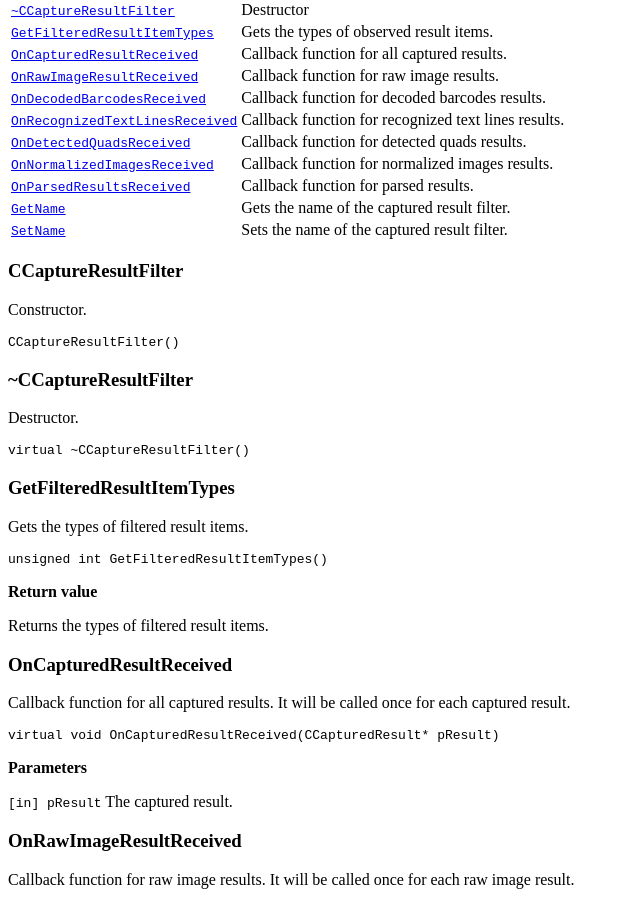
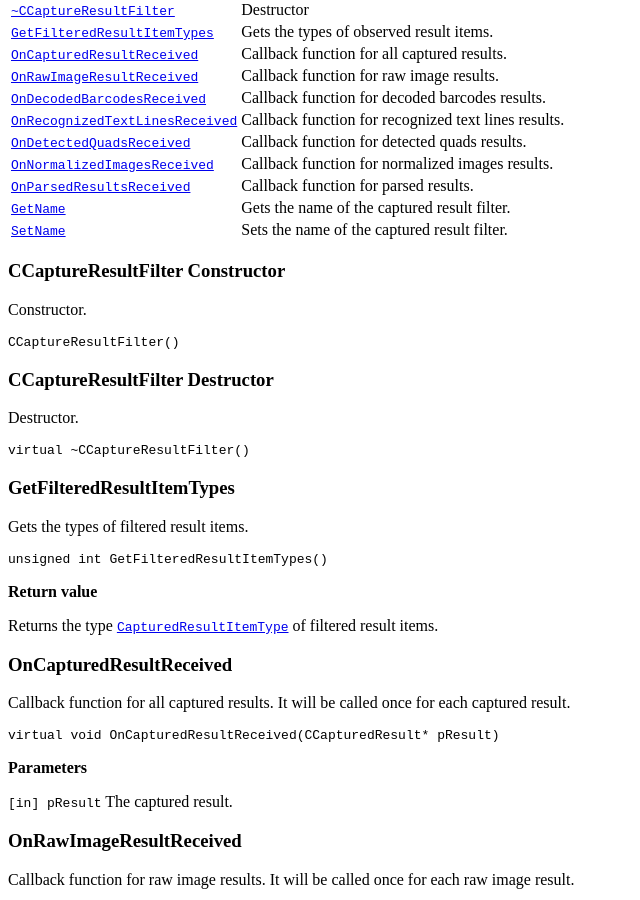
Before and after one commit to dynamsoft-docs/capture-vision-docs-server, a Jekyll site: the page built from programming/cplusplus/api-reference/core/basic-structures/captured-result-filter.md, in a window 1280 px wide and 900 px high, scrolled down 926 px. Shown: the whole window, without its empty margins (0-640 px from the left). Built offline with Jekyll 4.4.1, drawn with Linux system fonts in a browser that asks for light colours.

Commit message:
fix link bug

````diff
--- a/_includes/sidelist-programming/programming-cpp.html
+++ b/_includes/sidelist-programming/programming-cpp.html
@@ -124,8 +124,8 @@
         </li>
         <li lang="cplusplus"><a>State Listener</a>
             <ul lang="cplusplus">
-                <li lang="cplusplus"><a href="{{ site.cpp_api }}capture-vision-router/capture-state-listener.html" class="otherLinkColour">CCaptureStateListener</a></li>
-                <li lang="cplusplus"><a href="{{ site.cpp_api }}capture-vision-router/image-source-state-listener.html" class="otherLinkColour">CImageSourceStateListener</a></li>
+                <li lang="cplusplus"><a href="{{ site.cpp_api }}capture-vision-router/auxiliary-classes/capture-state-listener.html" class="otherLinkColour">CCaptureStateListener</a></li>
+                <li lang="cplusplus"><a href="{{ site.cpp_api }}capture-vision-router/auxiliary-classes/image-source-state-listener.html" class="otherLinkColour">CImageSourceStateListener</a></li>
             </ul>
         </li>
         <li lang="cplusplus"><a>License</a>
--- a/programming/cplusplus/api-reference/core/basic-structures/captured-result-filter.md
+++ b/programming/cplusplus/api-reference/core/basic-structures/captured-result-filter.md
@@ -27,8 +27,8 @@ class CCaptureResultFilter
 
 | Method                                                            | Description                                          |
 | ----------------------------------------------------------------- | ---------------------------------------------------- |
-| [`CCaptureResultFilter`](#ccaptureresultfilter)               | Constructor                                          |
-| [`~CCaptureResultFilter`](#ccaptureresultfilter)              | Destructor                                           |
+| [`CCaptureResultFilter`](#ccaptureresultfilter-constructor)               | Constructor                                          |
+| [`~CCaptureResultFilter`](#ccaptureresultfilter-destructor)              | Destructor                                           |
 | [`GetFilteredResultItemTypes`](#getfilteredresultitemtypes)       | Gets the types of observed result items.             |
 | [`OnCapturedResultReceived`](#oncapturedresultreceived)           | Callback function for all captured results.          |
 | [`OnRawImageResultReceived`](#onrawimageresultreceived)           | Callback function for raw image results.             |
@@ -40,7 +40,7 @@ class CCaptureResultFilter
 | [`GetName`](#getname)       | Gets the name of the captured result filter.                                             |
 | [`SetName`](#setname)       | Sets the name of the captured result filter.                                             |
 
-### CCaptureResultFilter
+### CCaptureResultFilter Constructor
 
 Constructor.
 
@@ -48,7 +48,7 @@ Constructor.
 CCaptureResultFilter()
 ```
 
-### ~CCaptureResultFilter
+### CCaptureResultFilter Destructor
 
 Destructor.
 
@@ -66,7 +66,7 @@ unsigned int GetFilteredResultItemTypes()
 
 **Return value**
 
-Returns the types of filtered result items.
+Returns the type [`CapturedResultItemType`]({{site.enums}}core/captured-result-item-type.html) of filtered result items.
 
 ### OnCapturedResultReceived
 
````
Also changed, not shown: programming/cplusplus/api-reference/core/basic-structures/captured-result-receiver.md (+4 -4 lines).
